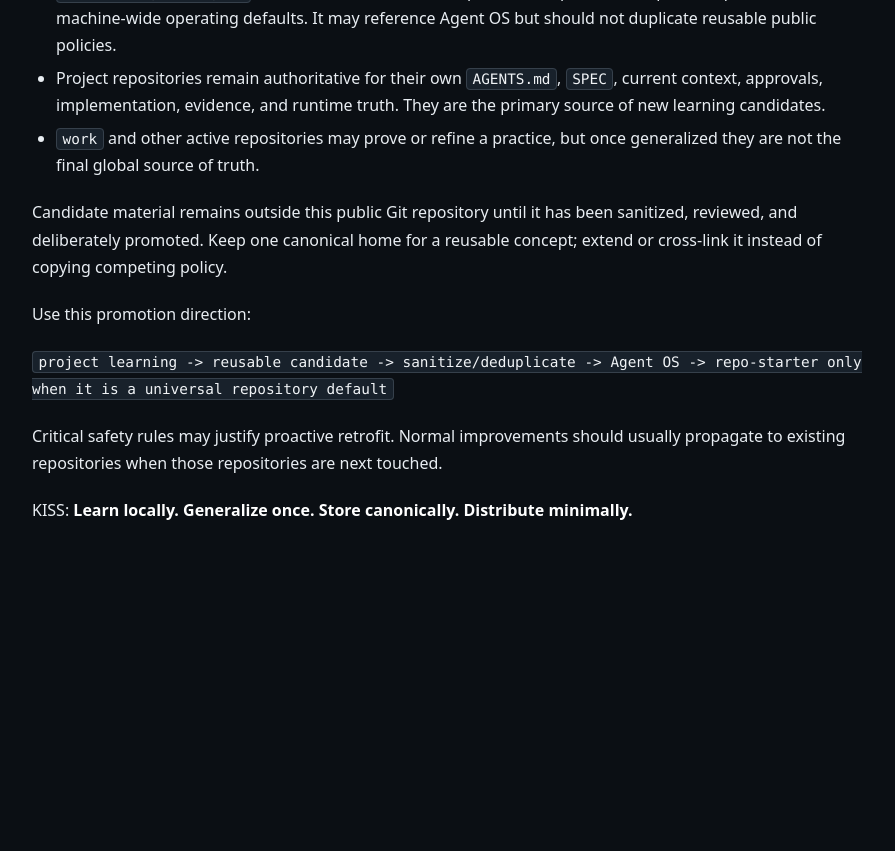
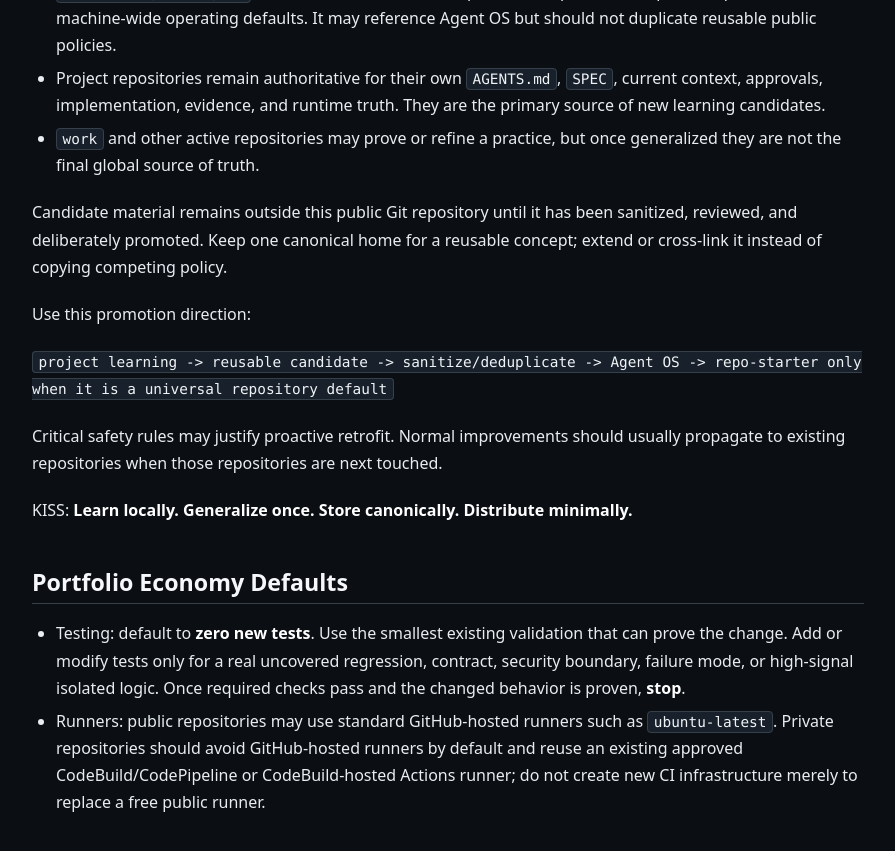
Before and after one commit to amitkarpe/agent-os, a Jekyll site: the page built from AGENTS.md, in a window 1280 px wide and 900 px high, scrolled down 1649 px. Shown: the top 851 px of the window, without its empty margins (192-1087 px from the left). Built offline with Jekyll 4.4.1, drawn with Linux system fonts in a browser that asks for light colours; our own code applies the rules of GitHub Pages for plain Markdown files; before the commit the page ends 2257 px from its top, so only the background shows below that.

Commit message:
Policy: align testing and runner economy (#39)

```diff
--- a/AGENTS.md
+++ b/AGENTS.md
@@ -84,3 +84,8 @@ usually propagate to existing repositories when those repositories are next
 touched.
 
 KISS: **Learn locally. Generalize once. Store canonically. Distribute minimally.**
+
+## Portfolio Economy Defaults
+
+- Testing: default to **zero new tests**. Use the smallest existing validation that can prove the change. Add or modify tests only for a real uncovered regression, contract, security boundary, failure mode, or high-signal isolated logic. Once required checks pass and the changed behavior is proven, **stop**.
+- Runners: public repositories may use standard GitHub-hosted runners such as `ubuntu-latest`. Private repositories should avoid GitHub-hosted runners by default and reuse an existing approved CodeBuild/CodePipeline or CodeBuild-hosted Actions runner; do not create new CI infrastructure merely to replace a free public runner.
```
